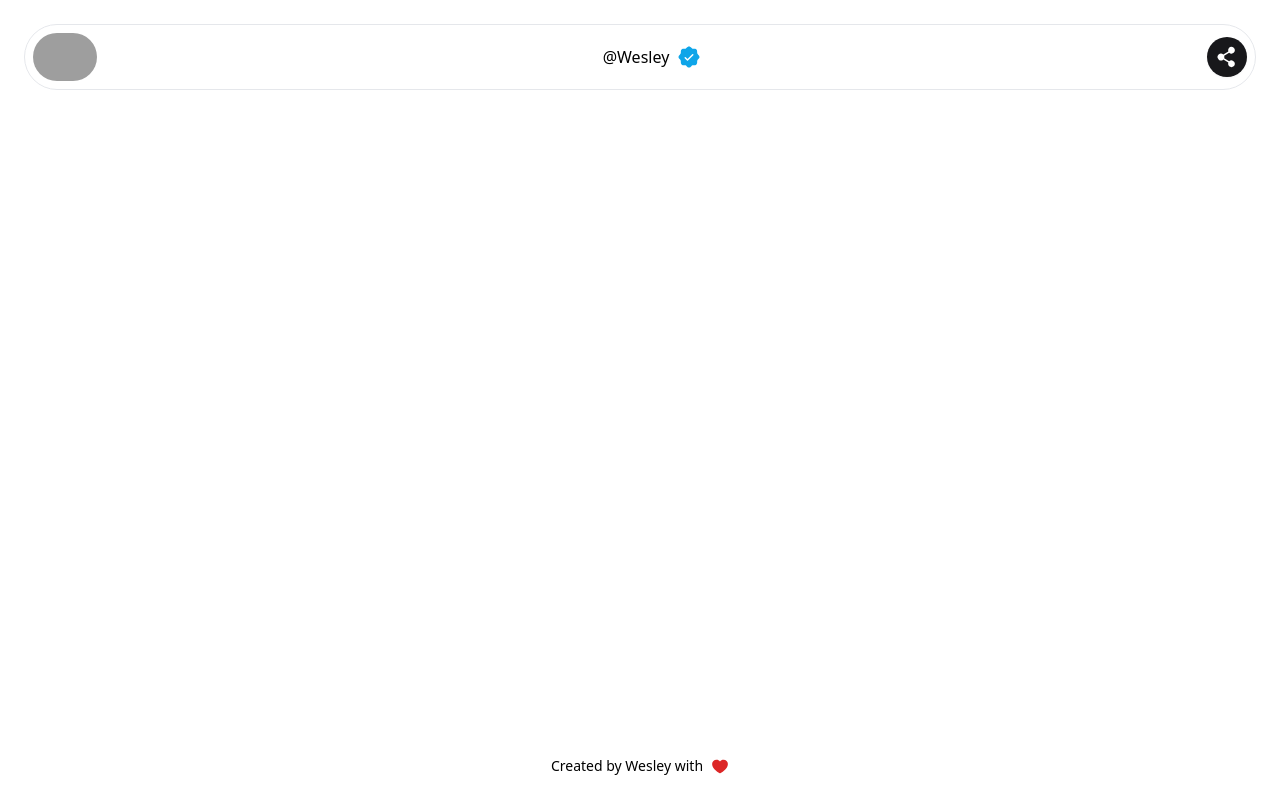
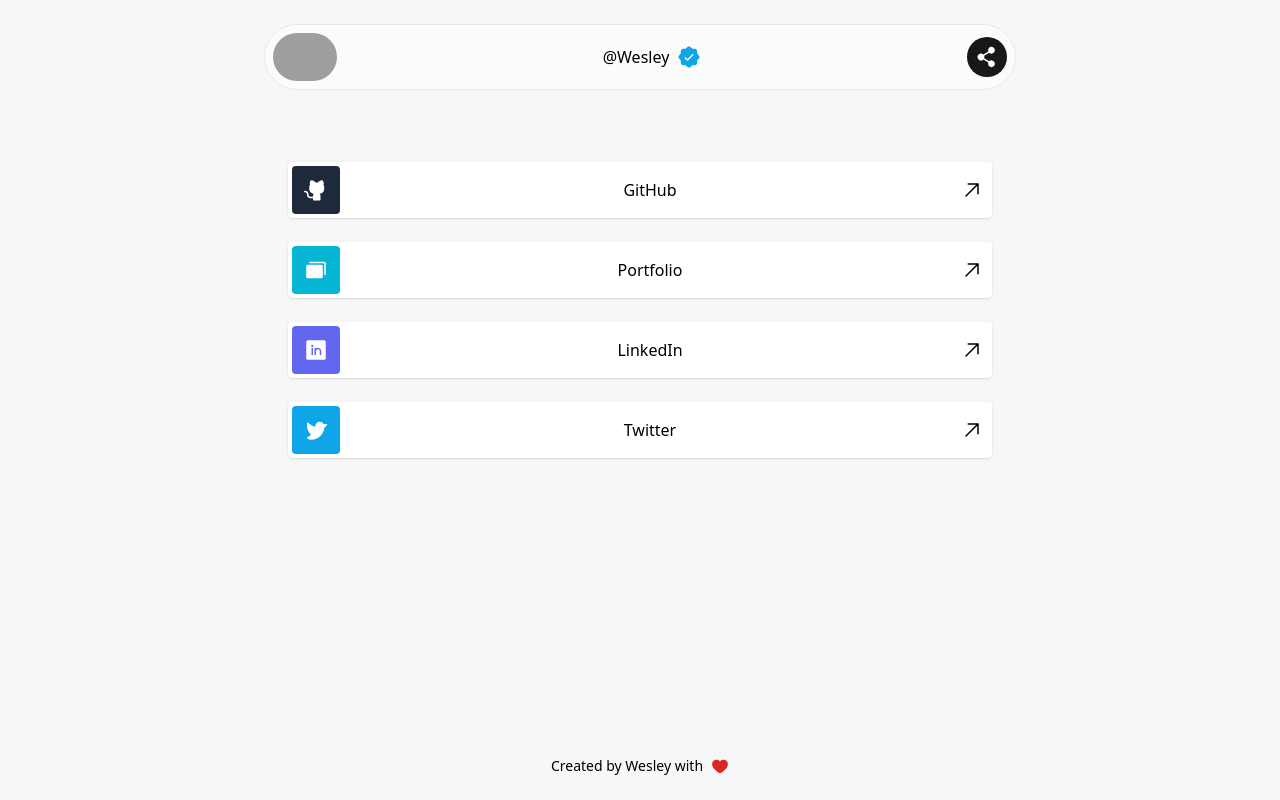
Before and after one commit to wesleybertipaglia/bio, a React (Create React App) app: page / in a window 1280 px wide. Built offline with nearby package versions, Linux system fonts and the light colour scheme; grey boxes are pictures that could not be loaded.

Commit message:
FEAT add links and style

```diff
--- a/src/app/App.css
+++ b/src/app/App.css
@@ -0,0 +1,7 @@
+body {
+    background: #f7f7f7;
+}
+
+.container {
+    max-width: 800px;
+}
--- a/src/app/App.js
+++ /dev/null
@@ -1,15 +0,0 @@
-import './App.css';
-import Header from '../components/Header';
-import Footer from '../components/Footer';
-
-function App() {
-  return (
-    <div className="flex flex-col h-screen">
-      <Header />
-      <main className="container mx-auto p-6 flex flex-col flex-1 items-center justify-start"></main>
-      <Footer />
-    </div>
-  );
-}
-
-export default App;
--- /dev/null
+++ b/src/app/App.jsx
@@ -0,0 +1,18 @@
+import './App.css';
+import Header from '../components/Header';
+import Footer from '../components/Footer';
+import LinkList from '../components/LinkList';
+
+function App() {
+  return (
+    <div className="flex flex-col h-screen">
+      <Header />
+      <main className="container mx-auto p-6 flex flex-col flex-1 items-center justify-start">
+        <LinkList />
+      </main>
+      <Footer />
+    </div>
+  );
+}
+
+export default App;
--- /dev/null
+++ b/src/components/Link.jsx
@@ -0,0 +1,24 @@
+import React from "react";
+import { ArrowUpRight} from "@phosphor-icons/react";
+
+export default function Link(props) {
+    const IconComponent = props.icon;
+    return (
+        <div className="bg-white rounded p-1 shadow hover:scale-105 transition-all">
+            <a href={props.link} className="flex justify-between items-center" target="_blank" rel="noreferrer">
+                <span className={`${props.bg} ${props.color} flex justify-center items-center text-2xl rounded h-12 aspect-square`}>
+                    <IconComponent size={24} weight="fill" />
+                    <img src={props.imgUrl} alt={props.imgAlt} />
+                </span>
+
+                <span>
+                    {props.title}
+                </span>
+
+                <span>
+                    <ArrowUpRight size={24} className="mr-1" />
+                </span>
+            </a>
+        </div>
+    )
+}
--- /dev/null
+++ b/src/components/LinkList.jsx
@@ -0,0 +1,54 @@
+import React from "react";
+import Link from "./Link";
+import { Cards, GithubLogo, LinkedinLogo, TwitterLogo } from "@phosphor-icons/react";
+
+export default function LinkList() {
+    const links = [
+        {
+            title: "GitHub",
+            link: "https://github.com/wesleybertipaglia",
+            icon: GithubLogo,
+            bg: "bg-slate-800",
+            color: "text-white"
+        },
+        {
+            title: "Portfolio",
+            link: "https://wesleybertipaglia.github.io/portfolio/",
+            icon: Cards,
+            bg: "bg-cyan-500",
+            color: "text-white"
+        },
+        {
+            title: "LinkedIn",
+            link: "https://www.linkedin.com/in/wesley-bertipaglia/",
+            icon: LinkedinLogo,
+            bg: "bg-indigo-500",
+            color: "text-white"
+        },
+        {
+            title: "Twitter",
+            link: "https://twitter.com/wesleyberti_",
+            icon: TwitterLogo,
+            bg: "bg-sky-500",
+            color: "text-white"
+        }
+    ]
+
+    return (
+        <section className="w-full">
+            <div className="flex flex-col gap-6 p-6">
+                {
+                    links.map((item) => (
+                        <Link
+                            title={item.title}
+                            link={item.link}
+                            icon={item.icon}
+                            bg={item.bg}
+                            color={item.color}
+                        />
+                    ))
+                }
+            </div>
+        </section>
+    )
+}
--- a/src/index.js
+++ b/src/index.js
@@ -5,5 +5,5 @@
 
 const root = ReactDOM.createRoot(document.getElementById('root'));
 root.render(
-  <App />
+  <App className="scroll-smooth" />
 );
```
